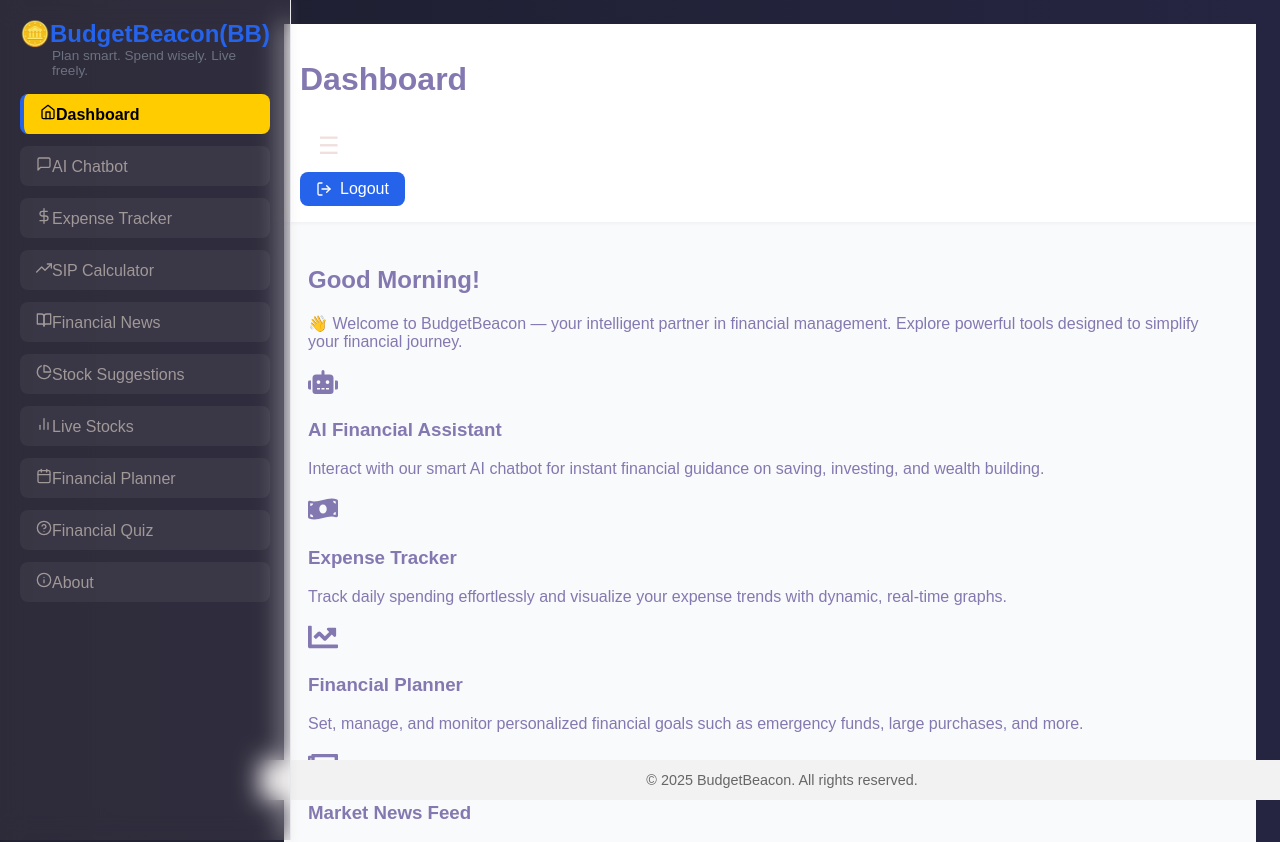
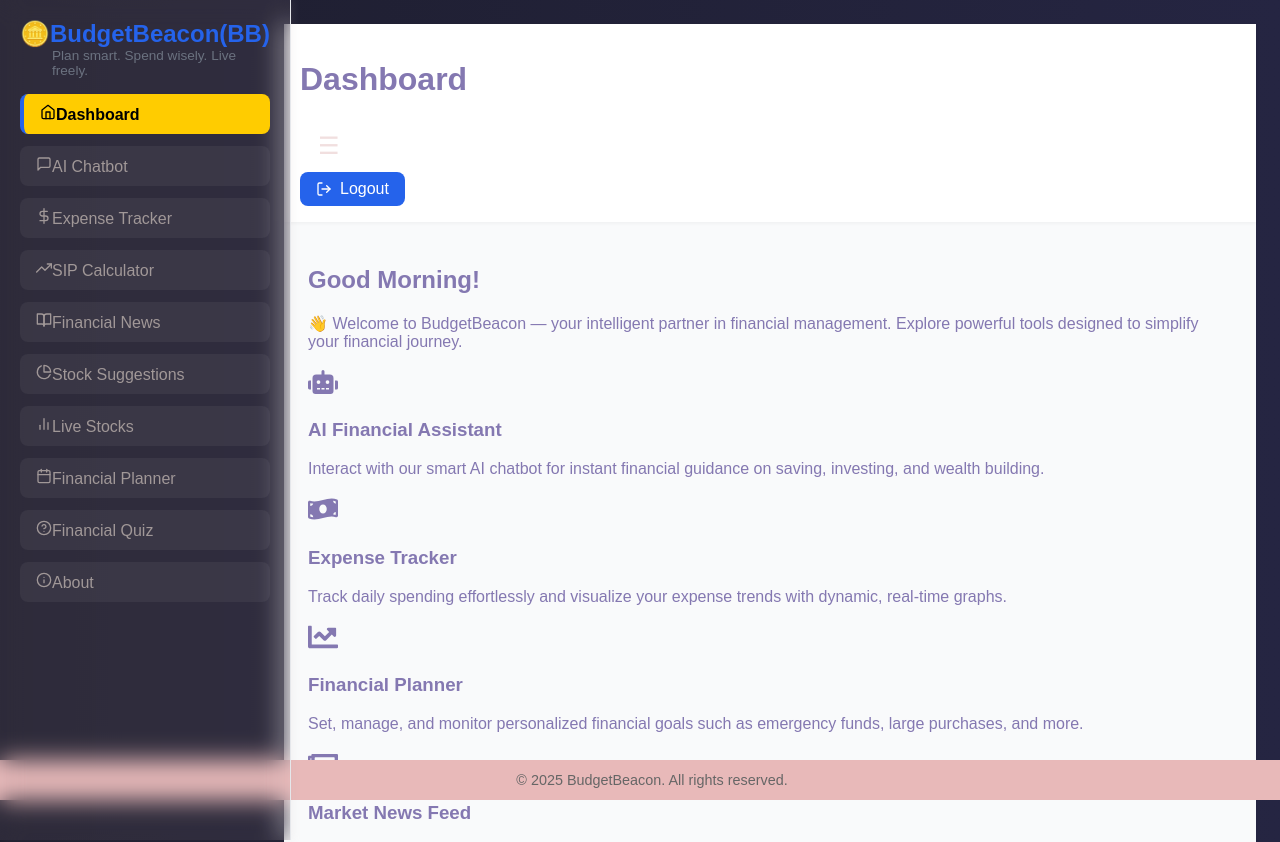
Before and after one commit to neerajakshiofc/BudgetBeacon-Frontend, a React (Create React App) app: page /dashboard/main in a window 1280 px wide. Shown: the top 842 px of the page. Built offline with nearby package versions, Linux system fonts and the light colour scheme.

Commit message:
Your message about what changed

```diff
--- a/src/AppLayout.css
+++ b/src/AppLayout.css
@@ -171,9 +171,9 @@
 .footer {
   position: fixed;
   bottom: 0;
-  left: 260px;
-  width: calc(100% - 260px);
-  background-color: #f2f2f2;
+  left: 0;
+  width: 100%;
+  background-color: #e8b9b9;
   text-align: center;
   padding: 0.75rem;
   font-size: 0.9rem;
```
